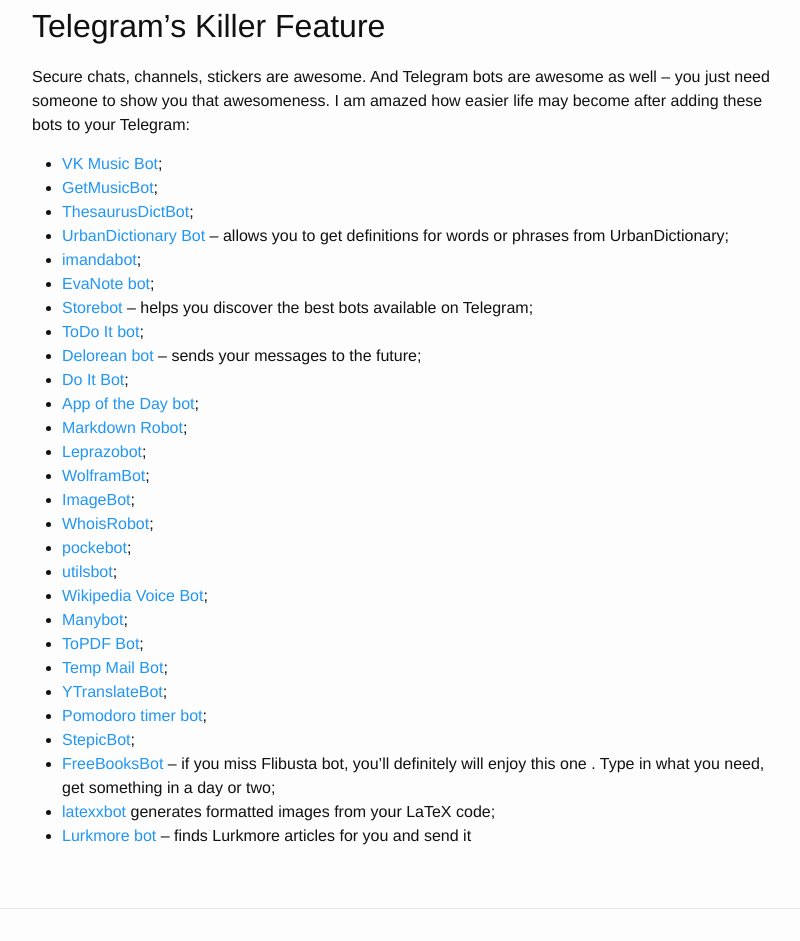
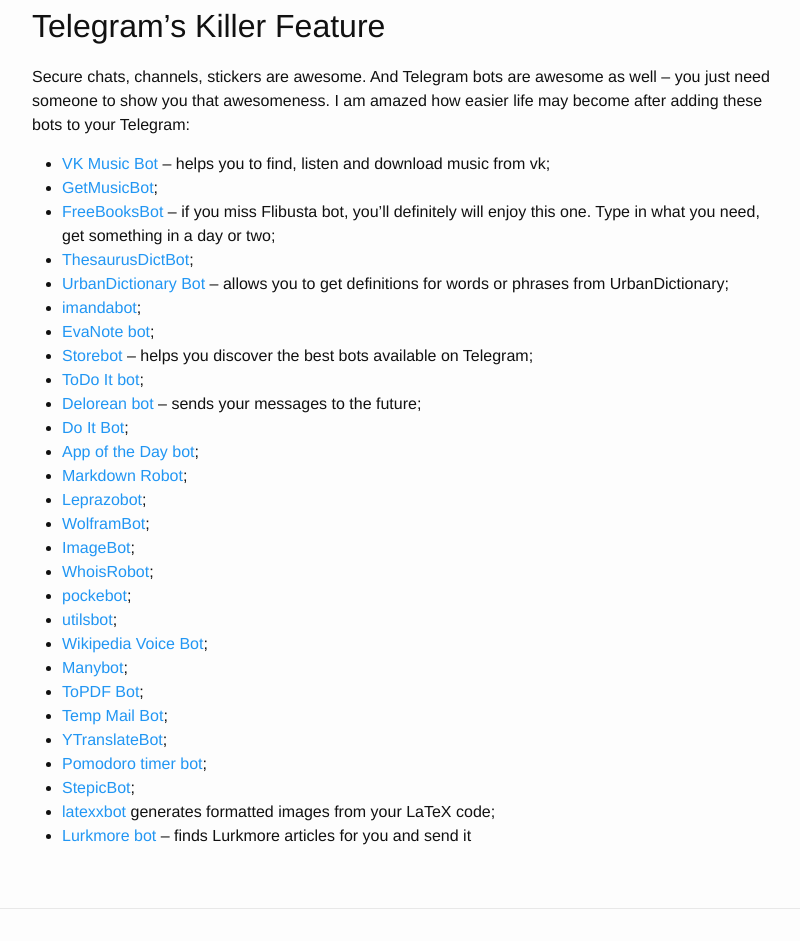
Before and after one commit to demidovakatya/demidovakatya.github.io, a Jekyll site: the page built from _posts/2016-06-05-telegram-bots.markdown, in a window 1280 px wide and 1400 px high, scrolled down 902 px. Shown: the part 392-1333 px from the top of the window, without its empty margins (238-1038 px from the left). Built offline with Jekyll 4.4.1, drawn with Linux system fonts in a browser that asks for light colours; nearby versions of some CDN libraries.

Commit message:
recent post improvements, again

```diff
--- a/_posts/2016-06-05-telegram-bots.markdown
+++ b/_posts/2016-06-05-telegram-bots.markdown
@@ -25,8 +25,9 @@
 
 Secure chats, channels, stickers are awesome. And Telegram bots are awesome as well – you just need someone to show you that awesomeness. I am amazed how easier life may become after adding these bots to your Telegram:
 
-* [VK Music Bot](https://telegram.me/vkmusic_bot);
+* [VK Music Bot](https://telegram.me/vkmusic_bot) – helps you to find, listen and download music from vk;
 * [GetMusicBot](https://telegram.me/GetMusicBot);
+* [FreeBooksBot](https://telegram.me/FreeBooksBot) – if you miss Flibusta bot, you'll definitely will enjoy this one. Type in what you need, get something in a day or two;
 * [ThesaurusDictBot](https://telegram.me/thesaurusdictbot);
 * [UrbanDictionary Bot](https://telegram.me/UrbanBot) – allows you to get definitions for words or phrases from UrbanDictionary;
 * [imandabot](https://telegram.me/imandabot);
```
Also changed, not shown: other parts of _posts/2016-06-05-telegram-bots.markdown (+0 -1 lines).
